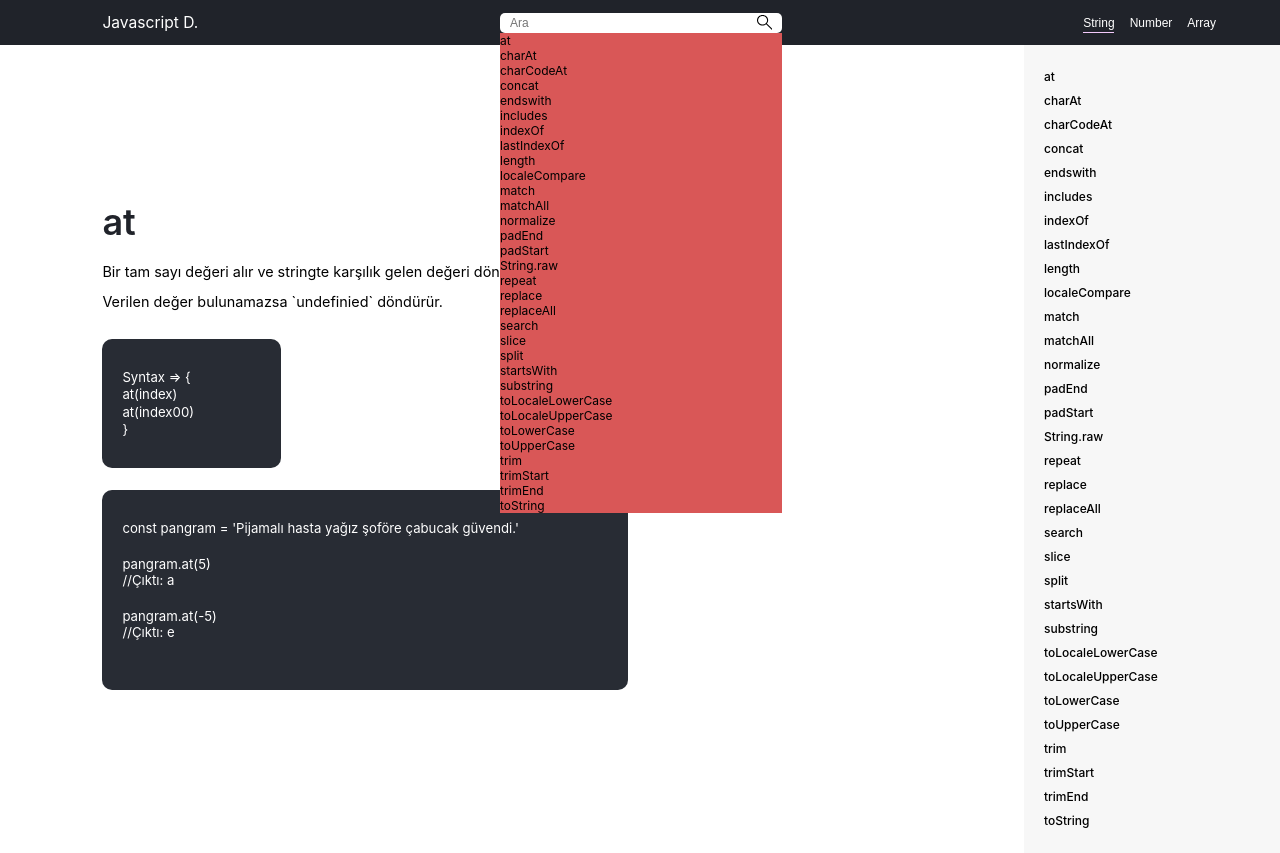
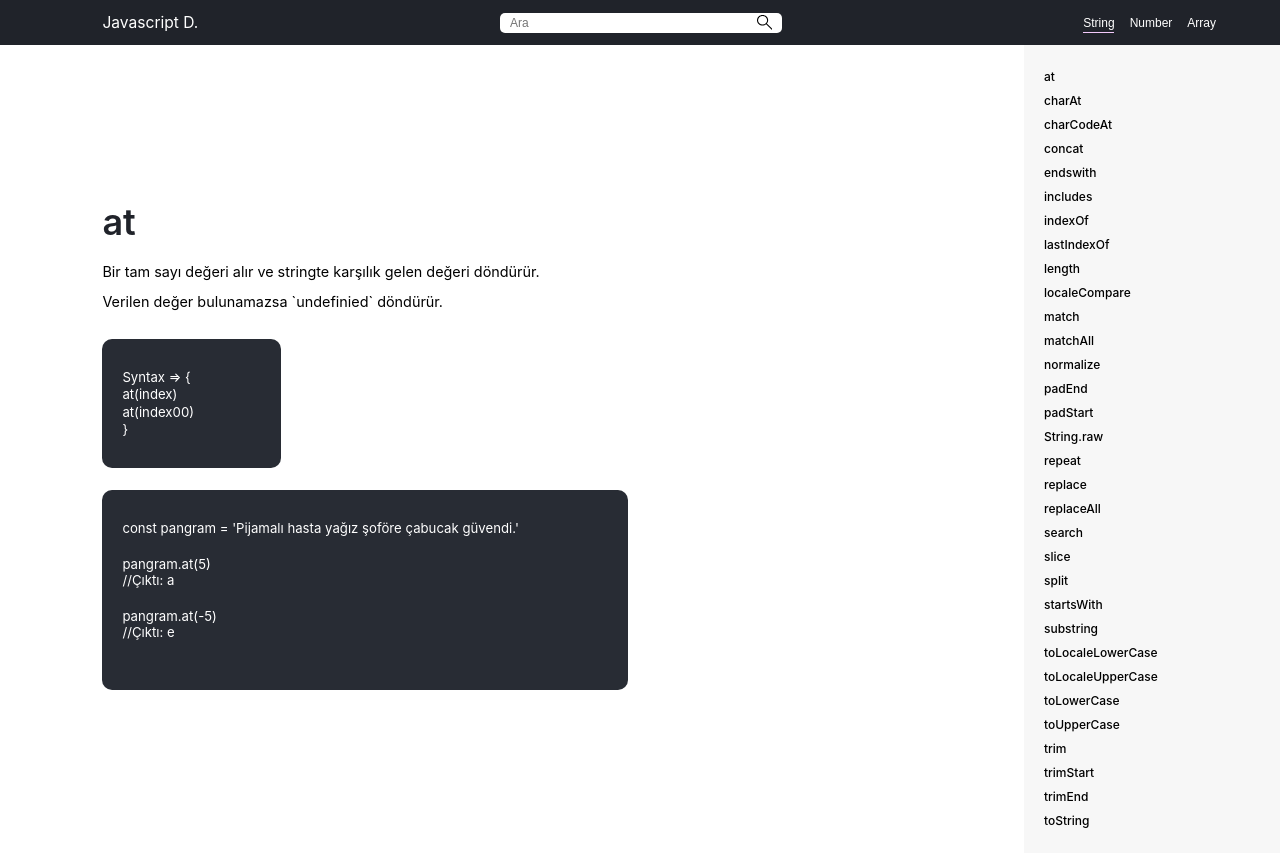
Before and after one commit to AliKarabulut/javascript-note-site, a React (Create React App) app: page / in a window 1280 px wide. Both pictures are taken after a click on the button "Hadi Başlayalım.". Built offline with nearby package versions, Linux system fonts and the light colour scheme.

Commit message:
searchbar ve setinterval

```diff
--- a/src/Search/Search.js
+++ b/src/Search/Search.js
@@ -1,10 +1,14 @@
-import { useState } from "react";
+import { useRef, useState } from "react";
 import styles from "./Search.module.css";
 import SearchBar from "./Searchbar";
 
 const Search = (props) => {
   const [inputVal, setInputVal] = useState("");
   const [isFocused, setIsFocused] = useState(false);
+  const addToInputVal = (props) =>{
+    setIsFocused(false)
+    setInputVal(props)
+  }
 
   return (
     <div className={styles.wrapper}>
@@ -12,20 +16,25 @@ const Search = (props) => {
         <input
           onChange={(e) => {
             setInputVal(e.target.value);
+
           }}
           onFocus={() => {
             setIsFocused(true);
           }}
           onBlur={() => {
-            setIsFocused(false);
+            setTimeout(() => {
+              setIsFocused(false)
+            }, 100);
+
           }}
           className={styles.search}
+          value={inputVal}
           type="text"
           placeholder="Ara"
         />
         <i className={styles.icon}></i>
       </div>
-      <SearchBar send={inputVal} />
+      {isFocused && <SearchBar send={inputVal} onInputVal={addToInputVal}/>}
     </div>
   );
 };
--- a/src/Search/Searchbar.js
+++ b/src/Search/Searchbar.js
@@ -1,18 +1,37 @@
 import String from "../Metotlar/StringMetot";
 import Number from "../Metotlar/NumberMetot";
 import Array from "../Metotlar/ArrayMetot";
-import styles from './Searchbar.module.css'
+import styles from "./Searchbar.module.css";
 const SearchBar = (props) => {
   return (
     <div className={styles.listWrapper}>
-      {String.filter((val) => val.id.toLowerCase().includes(props.send))
-      .map((val, key) => {
-        return (
-          <div className={styles.list} key={key}>
-            <p>{val.id}</p>
-          </div>
-        );
-      })}
+      {String.filter((val) => val.id.toLowerCase().includes(props.send.toLowerCase())).slice(0,3).map(
+        (val, key) => {
+          return (
+            <div onClick={()=> props.onInputVal(val.id)} className={styles.list} key={key} >
+              {val.id}
+            </div>
+          );
+        }
+      )}
+      {Number.filter((val) => val.id.toLowerCase().includes(props.send.toLowerCase())).slice(0,3).map(
+        (val, key) => {
+          return (
+            <div onClick={()=> props.onInputVal(val.id)} className={styles.list} key={key} >
+              {val.id}
+            </div>
+          );
+        }
+      )}
+      {Array.filter((val) => val.id.toLowerCase().includes(props.send.toLowerCase())).slice(0,3).map(
+        (val, key) => {
+          return (
+            <div onClick={()=> props.onInputVal(val.id)} className={styles.list} key={key} >
+              {val.id}
+            </div>
+          );
+        }
+      )}
     </div>
   );
 };
--- a/src/Search/Searchbar.module.css
+++ b/src/Search/Searchbar.module.css
@@ -1,9 +1,14 @@
 .listWrapper{
     position: absolute;
     width: 100%;
+    border: 1px solid #F7F7F7;
+    border-radius: 0px 0px 5px 5px;
 }
 
 .list{
-    background-color: rgb(217, 87, 87);
+    background-color: #fff;
+    border-bottom: 1px solid #F7F7F7;
+    padding: 5px 10px;
+}
 
-}
+.list:hover{cursor: pointer;}
```
